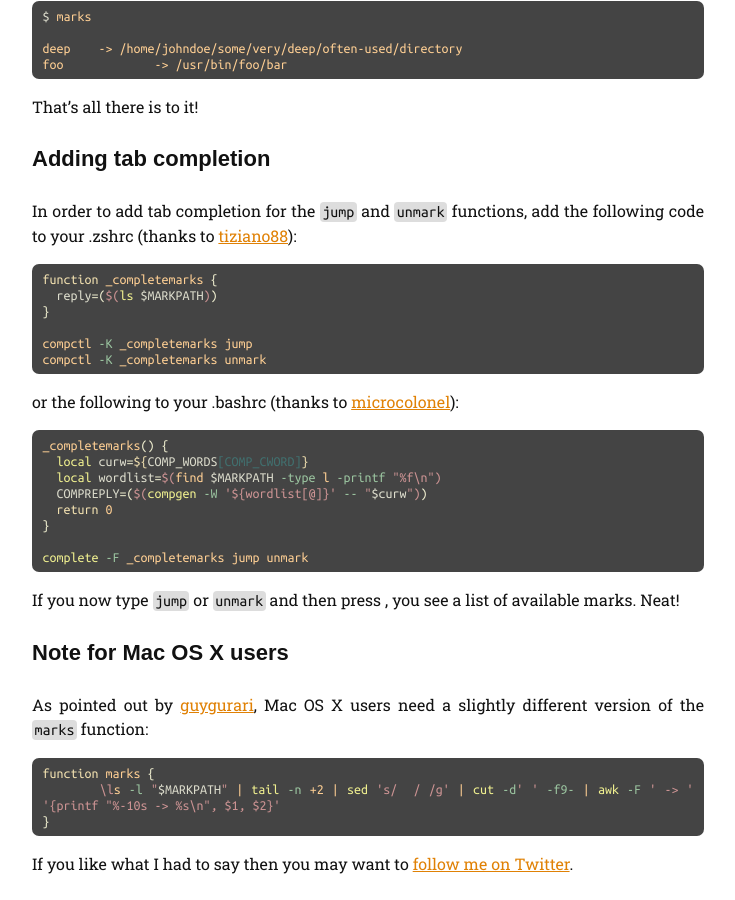
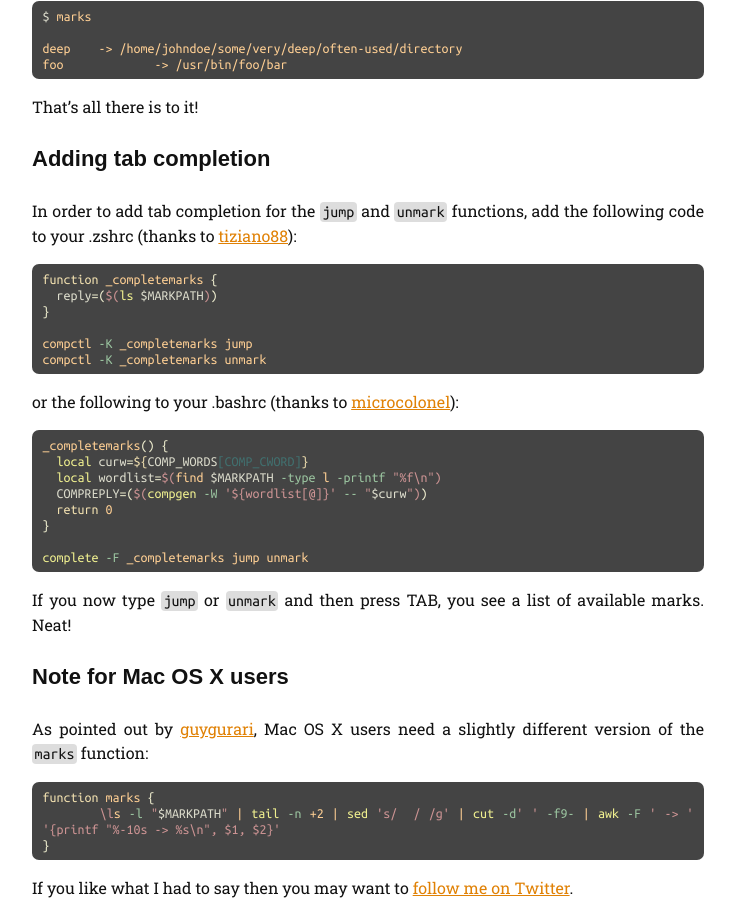
Before and after one commit to jeroenjanssens/jeroenjanssens.github.io, a Jekyll site: the page built from _posts/2013-08-16-quickly-navigate-your-filesystem-from-the-command-line.markdown, in a window 1280 px wide and 900 px high, scrolled down 1446 px. Shown: the whole window, without its empty margins (272-1007 px from the left). Built offline with Jekyll 4.4.1, drawn with Linux system fonts in a browser that asks for light colours; some web fonts are replaced; Markdown is read by kramdown in place of the engine named in the settings; comment, search, counter and statistics services are not loaded; before the commit the page ends 2322 px from its top, so only the background shows below that.

Commit message:
Fix 'TAB' key

````diff
--- a/_posts/2013-08-16-quickly-navigate-your-filesystem-from-the-command-line.markdown
+++ b/_posts/2013-08-16-quickly-navigate-your-filesystem-from-the-command-line.markdown
@@ -93,7 +93,7 @@ _completemarks() {
 complete -F _completemarks jump unmark
 ```
 
-If you now type `jump` or `unmark` and then press <TAB>, you see a list of available marks. Neat!
+If you now type `jump` or `unmark` and then press TAB, you see a list of available marks. Neat!
 
 ### Note for Mac OS X users
 
````
Also changed, not shown: 2 other files.
